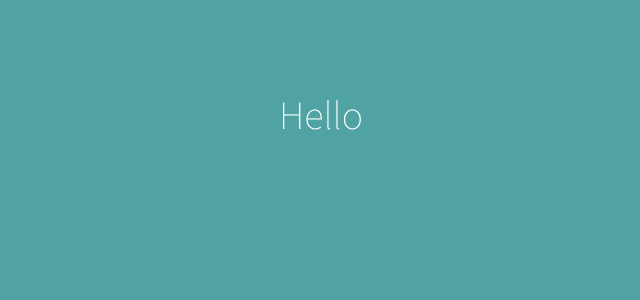
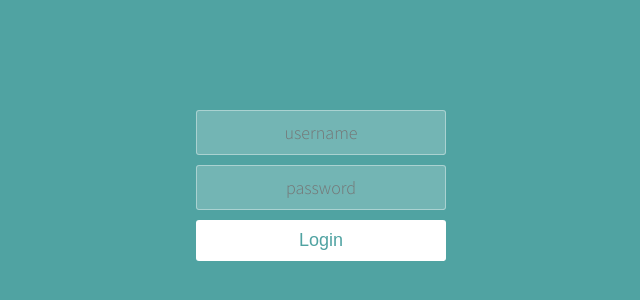
Before and after one commit to favydabs/Conditional-rendering, a React (Create React App) app: page / in a window 1280 px wide. Shown: the part 118-418 px from the top of the page, without its empty margins (319-959 px from the left). Built offline with nearby package versions, Linux system fonts and the light colour scheme.

Commit message:
first commit

```diff
--- a/src/components/App.jsx
+++ b/src/components/App.jsx
@@ -1,18 +1,12 @@
 import React from "react";
+import Login from './Login';
 
-var isLoggedIn = true;
+var isLoggedIn = false;
 function renderConditionally() {
   if (isLoggedIn === true) {
     return <h1>Hello</h1>;
-
   } else {
-    return (
-      <form className="form">
-        <input type="text" placeholder="Username" />
-        <input type="password" placeholder="Password" />
-        <button type="submit">Login</button>
-      </form>
-    );
+    return <Login />;
   }
 
 }
--- /dev/null
+++ b/src/components/Input.jsx
@@ -0,0 +1,6 @@
+import React from 'react';
+
+function Input(props) {
+    return <input type={props.type} placeholder={props.placeholder} />;
+}
+export default Input;
--- /dev/null
+++ b/src/components/Login.jsx
@@ -0,0 +1,19 @@
+import React from 'react';
+import Input from "./Input";
+
+function Login() {
+    return (
+        <form className="form">
+            <Input
+                type='text'
+                placeholder='username'
+            />
+            <Input
+                type='password'
+                placeholder='password'
+            />
+            <button type="submit">Login</button>
+        </form>
+    );
+}
+export default Login;
```
